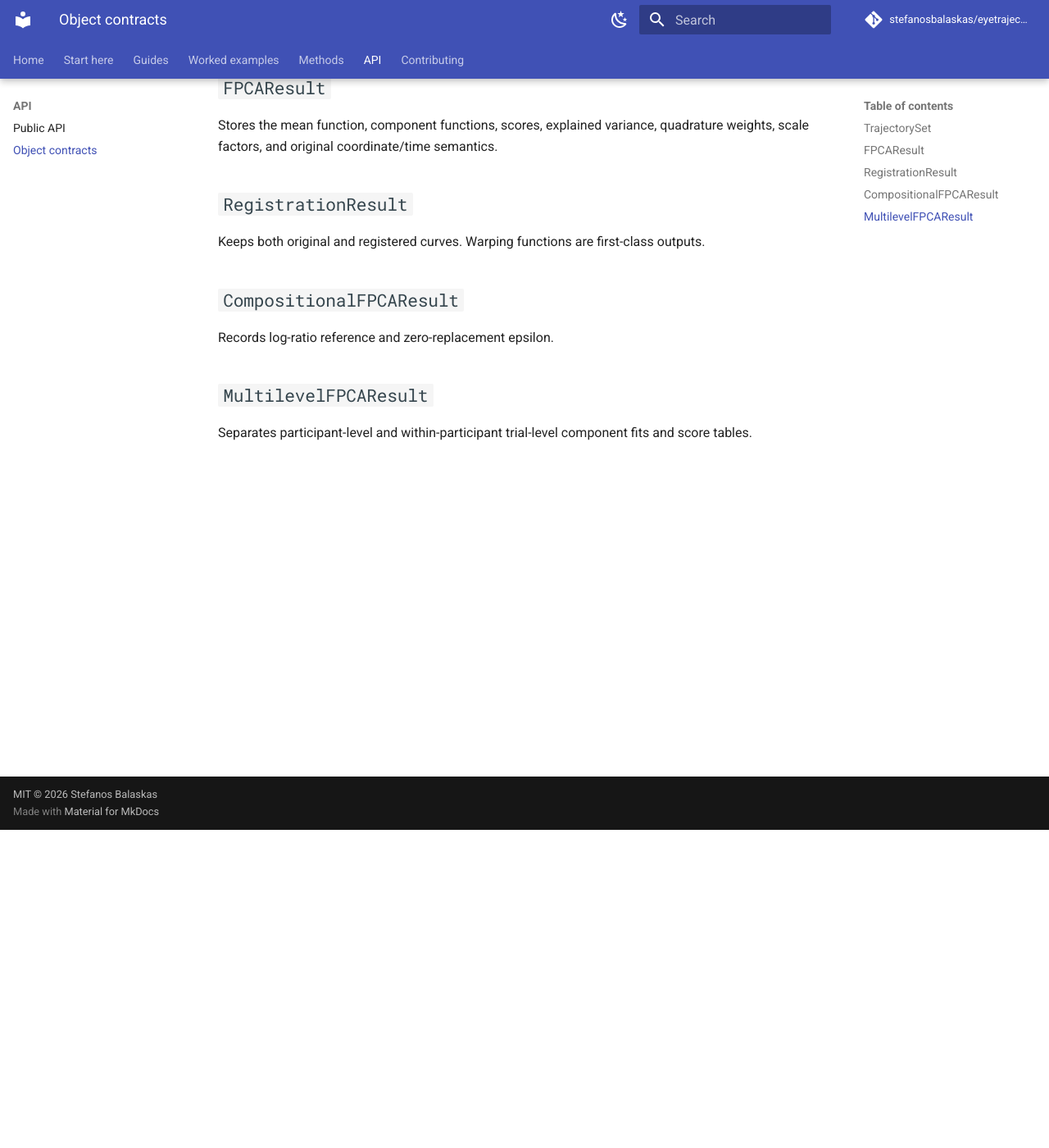
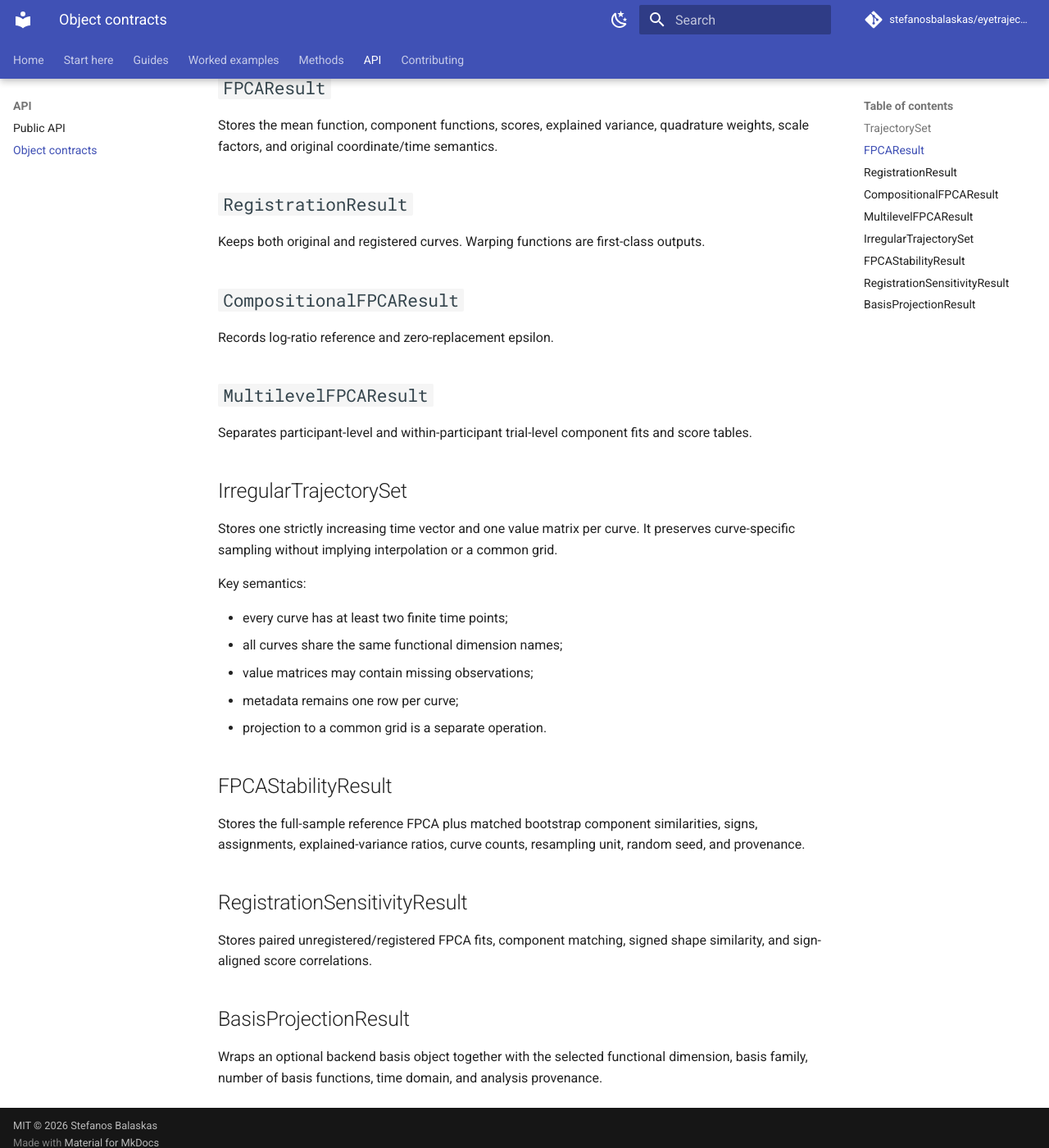
Before and after one commit to stefanosbalaskas/eyetrajectoriespy, an MkDocs documentation site: the page built from docs/reference/objects.md, in a window 1280 px wide and 1400 px high, scrolled down 388 px. Shown: the whole window at 82% size. Built offline with MkDocs 1.6.1 and Material for MkDocs 9.7.7, drawn with Linux system fonts in a browser that asks for light colours; comment, search, counter and statistics services are not loaded.

Commit message:
Document new 0.2 scientific result objects

```diff
--- a/docs/reference/objects.md
+++ b/docs/reference/objects.md
@@ -27,3 +27,28 @@ Records log-ratio reference and zero-replacement epsilon.
 ## `MultilevelFPCAResult`
 
 Separates participant-level and within-participant trial-level component fits and score tables.
+
+
+## IrregularTrajectorySet
+
+Stores one strictly increasing time vector and one value matrix per curve. It preserves curve-specific sampling without implying interpolation or a common grid.
+
+Key semantics:
+
+- every curve has at least two finite time points;
+- all curves share the same functional dimension names;
+- value matrices may contain missing observations;
+- metadata remains one row per curve;
+- projection to a common grid is a separate operation.
+
+## FPCAStabilityResult
+
+Stores the full-sample reference FPCA plus matched bootstrap component similarities, signs, assignments, explained-variance ratios, curve counts, resampling unit, random seed, and provenance.
+
+## RegistrationSensitivityResult
+
+Stores paired unregistered/registered FPCA fits, component matching, signed shape similarity, and sign-aligned score correlations.
+
+## BasisProjectionResult
+
+Wraps an optional backend basis object together with the selected functional dimension, basis family, number of basis functions, time domain, and analysis provenance.
```
